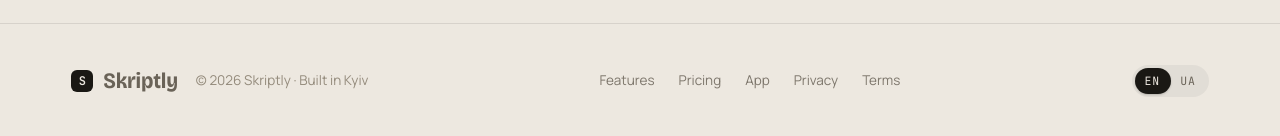
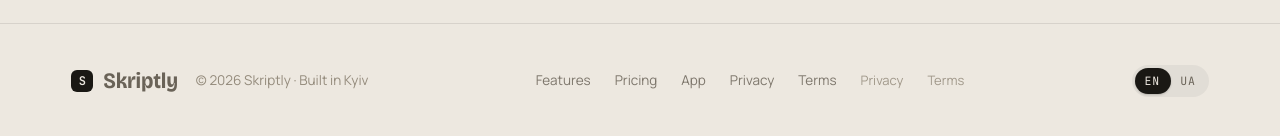
Before and after one commit to razornne/transcriptor-v2, a Next.js app in the folder landing/: page / in a window 1280 px wide. Shown: the part 5955-6091 px from the top of the page. Built offline with nearby package versions, Linux system fonts and the light colour scheme.

Commit message:
fix: add Privacy + Terms links to landing footer (required for Google OAuth verify)

```diff
--- a/landing/components/Footer.tsx
+++ b/landing/components/Footer.tsx
@@ -13,6 +13,8 @@ export function Footer({ t, lang, setLang }: { t: Copy; lang: Lang; setLang: (l:
         </div>
         <div className="foot-links">
           {t.foot.links.map((l, i) => <a key={i} href="#">{l}</a>)}
+          <a href="/privacy" style={{ color: "var(--faint)", fontSize: 13 }}>Privacy</a>
+          <a href="/terms"   style={{ color: "var(--faint)", fontSize: 13 }}>Terms</a>
         </div>
         <SegToggle<Lang>
           ariaLabel="Language"
```
